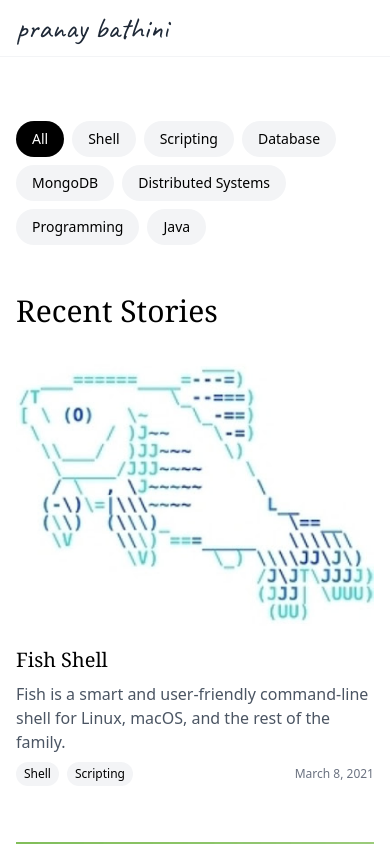
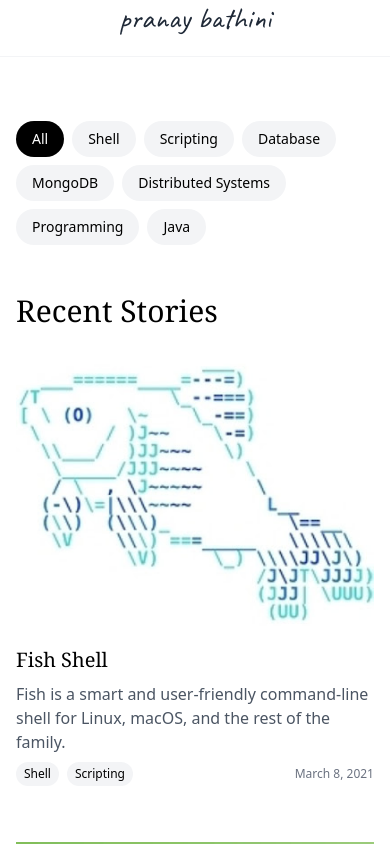
Before and after one commit to pranaybathini/pranaybathini.github.io, a Next.js app: page / in a window 390 px wide. Shown: the top 844 px of the page. Built offline with nearby package versions, Linux system fonts and the light colour scheme.

Commit message:
latest changes

```diff
--- a/src/app/components/Navbar.tsx
+++ b/src/app/components/Navbar.tsx
@@ -7,7 +7,7 @@
   return (
     <nav className="bg-white/80 border-b border-gray-100">
       <div className="container mx-auto px-4">
-        <div className="flex justify-between items-center h-14">
+        <div className="flex flex-col md:flex-row justify-between items-center h-14">
           {/* Logo */}
           <Link href="/">
             <span className={`${caveat.className} text-3xl text-gray-800 hover:text-gray-600 transition-colors`}>
```
Also changed, not shown: 98 other files (tests, documents, lock files or other folders).
